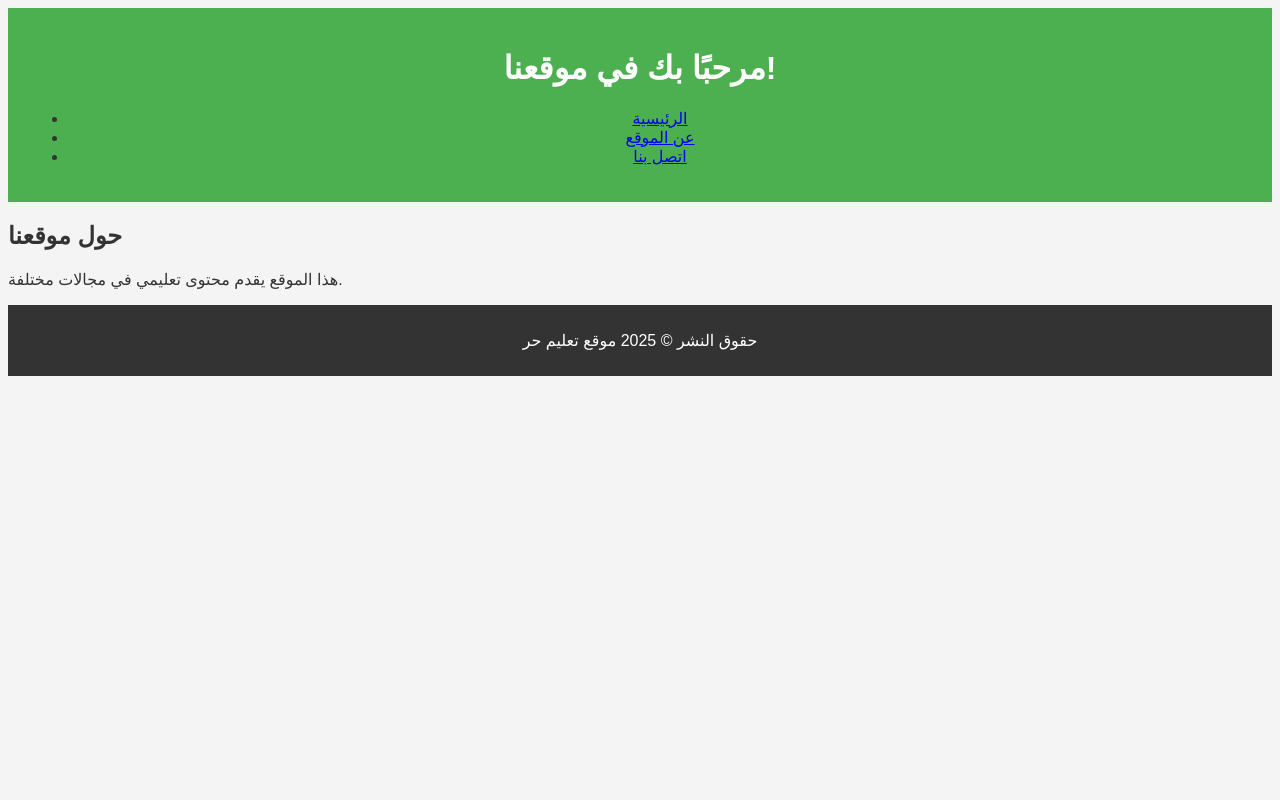
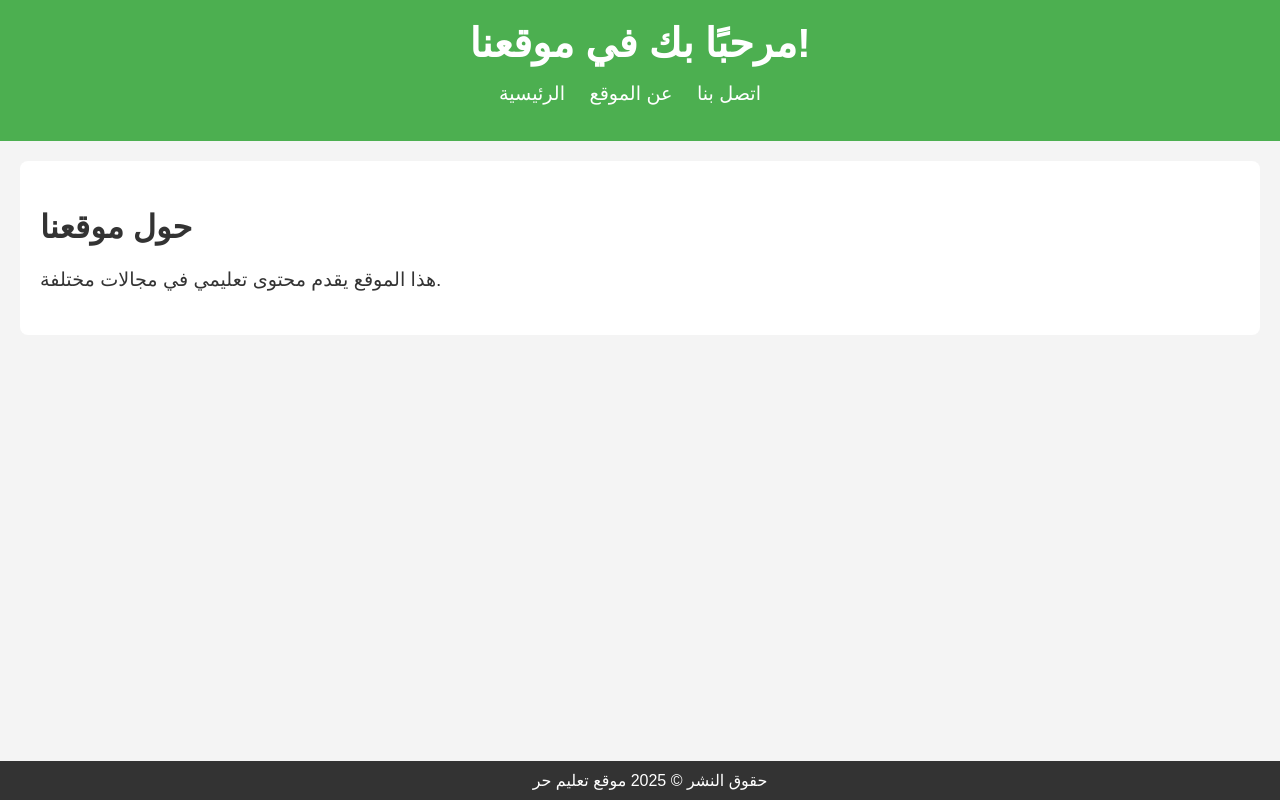
Before and after one commit to kossayabdelmalek/Taleem-Hor, a plain HTML site: page pages/about.html in a window 1280 px wide. Drawn offline with Linux system fonts and the light colour scheme; files that its build step writes are made by us from their sources.

Commit message:
Update about.css

```diff
--- a/pages/about.css
+++ b/pages/about.css
@@ -1,23 +1,77 @@
 /* ملف CSS مخصص لصفحة "عن الموقع" */
+
+/* إعدادات النص العام */
 body {
     font-family: Arial, sans-serif;
     background-color: #f4f4f4;
     color: #333;
+    margin: 0;
+    padding: 0;
 }
 
+/* تنسيق الرأس */
 header {
     background-color: #4CAF50;
     padding: 20px;
     text-align: center;
+    color: white;
 }
 
 header h1 {
-    color: white;
+    margin: 0;
+    font-size: 2.5em;
 }
 
+/* تنسيق التنقل (القائمة) */
+nav ul {
+    list-style-type: none;
+    padding: 0;
+}
+
+nav ul li {
+    display: inline;
+    margin-right: 20px;
+}
+
+nav ul li a {
+    color: white;
+    text-decoration: none;
+    font-size: 1.2em;
+}
+
+nav ul li a:hover {
+    text-decoration: underline;
+}
+
+/* تنسيق القسم */
+section {
+    padding: 20px;
+    margin: 20px;
+    background-color: white;
+    border-radius: 8px;
+}
+
+section h2 {
+    font-size: 2em;
+    margin-bottom: 10px;
+}
+
+section p {
+    font-size: 1.2em;
+    line-height: 1.6;
+}
+
+/* تنسيق التذييل (الفوتر) */
 footer {
     background-color: #333;
     color: white;
     text-align: center;
     padding: 10px;
+    position: fixed;
+    bottom: 0;
+    width: 100%;
 }
+
+footer p {
+    margin: 0;
+}
```
